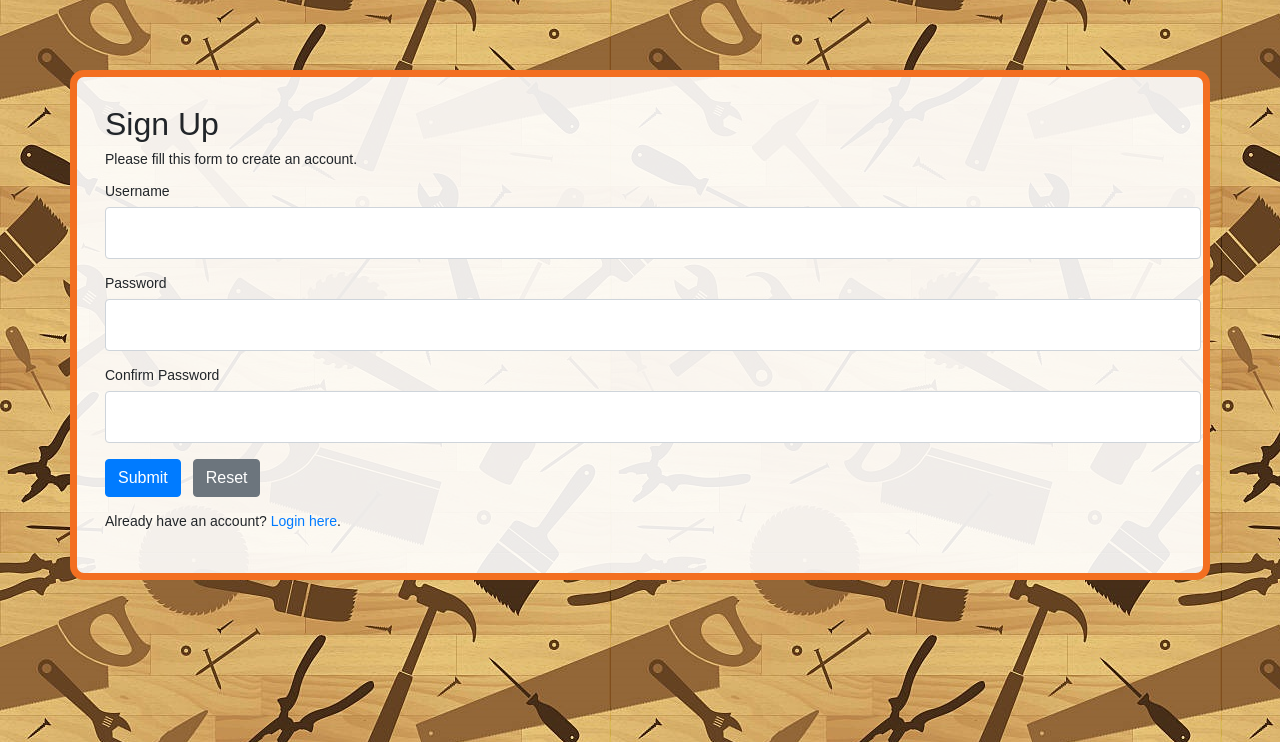
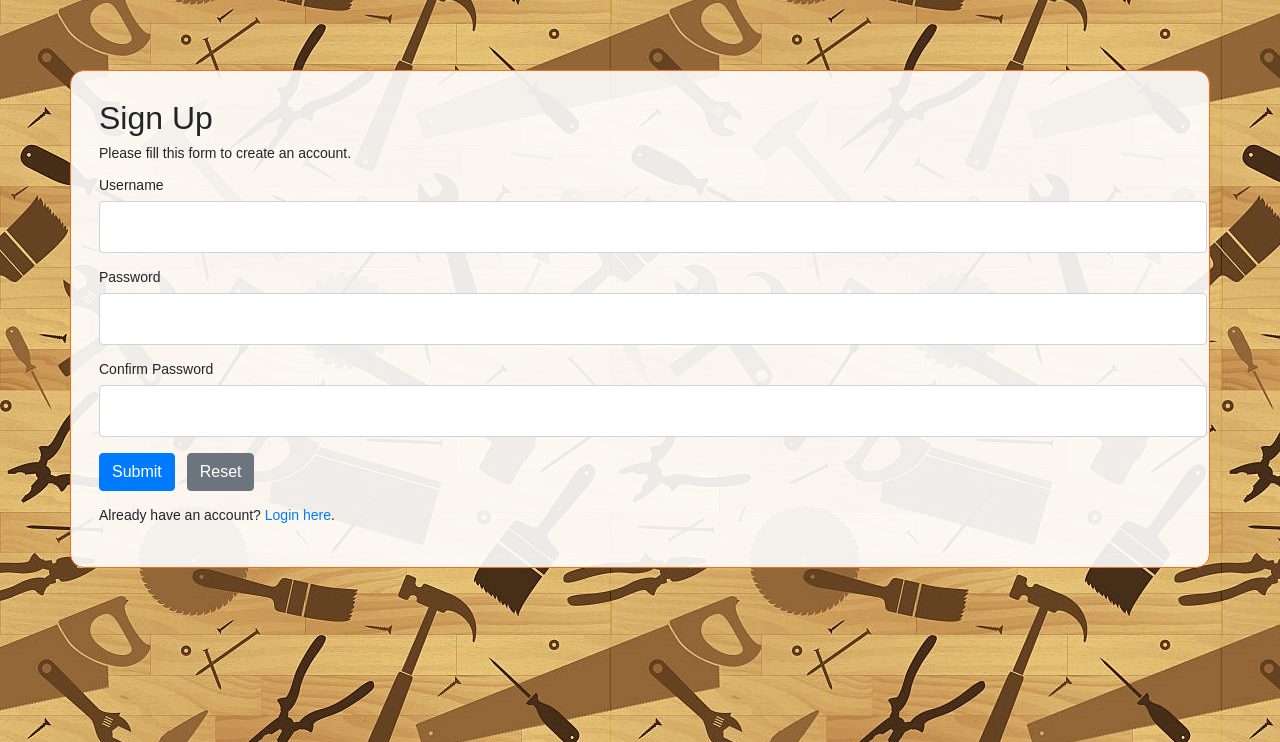
Before and after one commit to leannejwalker/SARSystem, a PHP site: page /register.php in a window 1280 px wide. Shown: the part 58-800 px from the top of the page. Run offline with PHP 8.4, Linux system fonts and the light colour scheme; some libraries are stand-ins or nearby versions.

Commit message:
border: 0.1em

```diff
--- a/register.php
+++ b/register.php
@@ -109,7 +109,7 @@ if($_SERVER["REQUEST_METHOD"] == "POST"){
             overflow: hidden;
         }
         .wrapper{
-            border: 0.5em solid #F36F21;
+            border: 0.1em solid #F36F21;
             margin: 5em;
             padding: 2em;
             border-radius: 1em;
```
